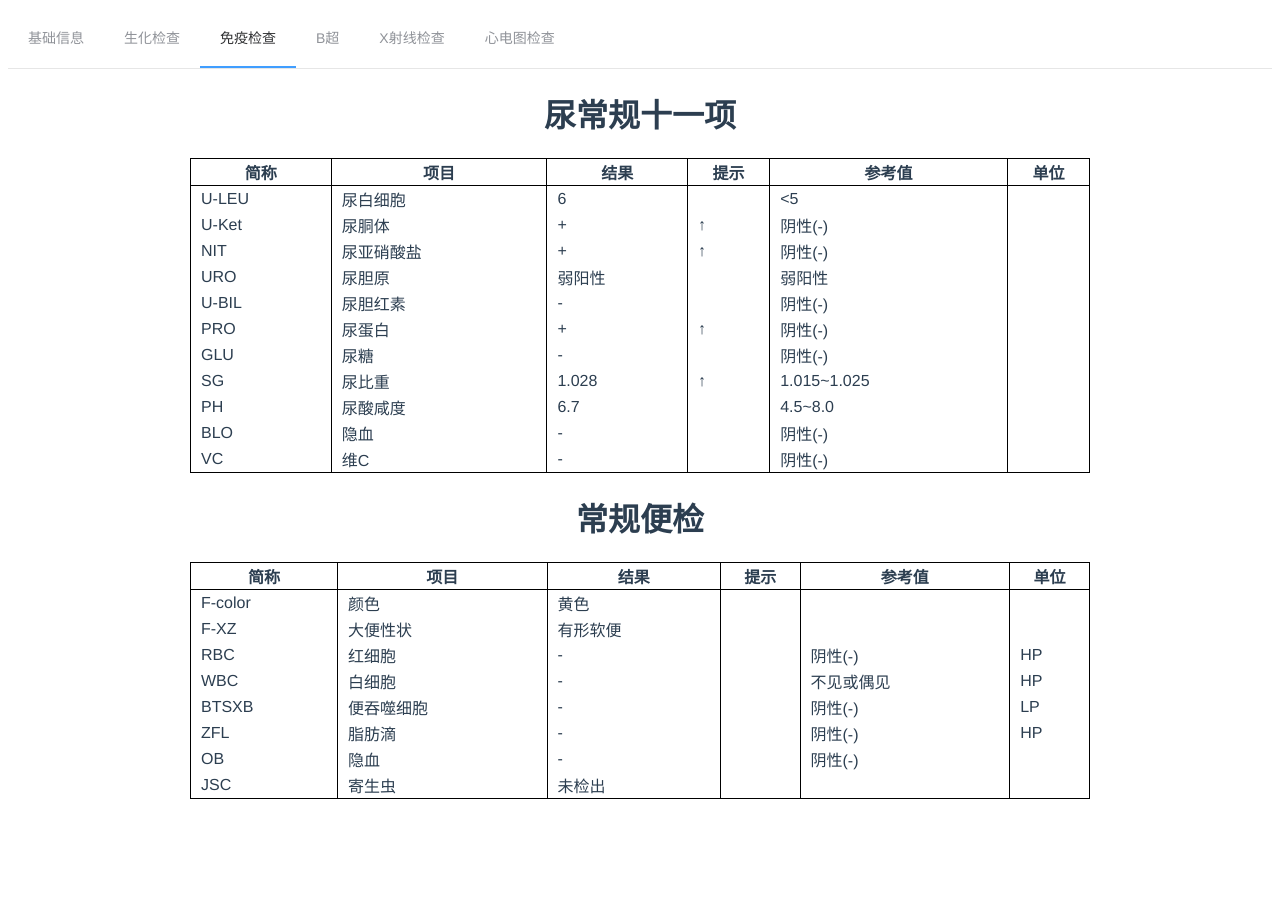
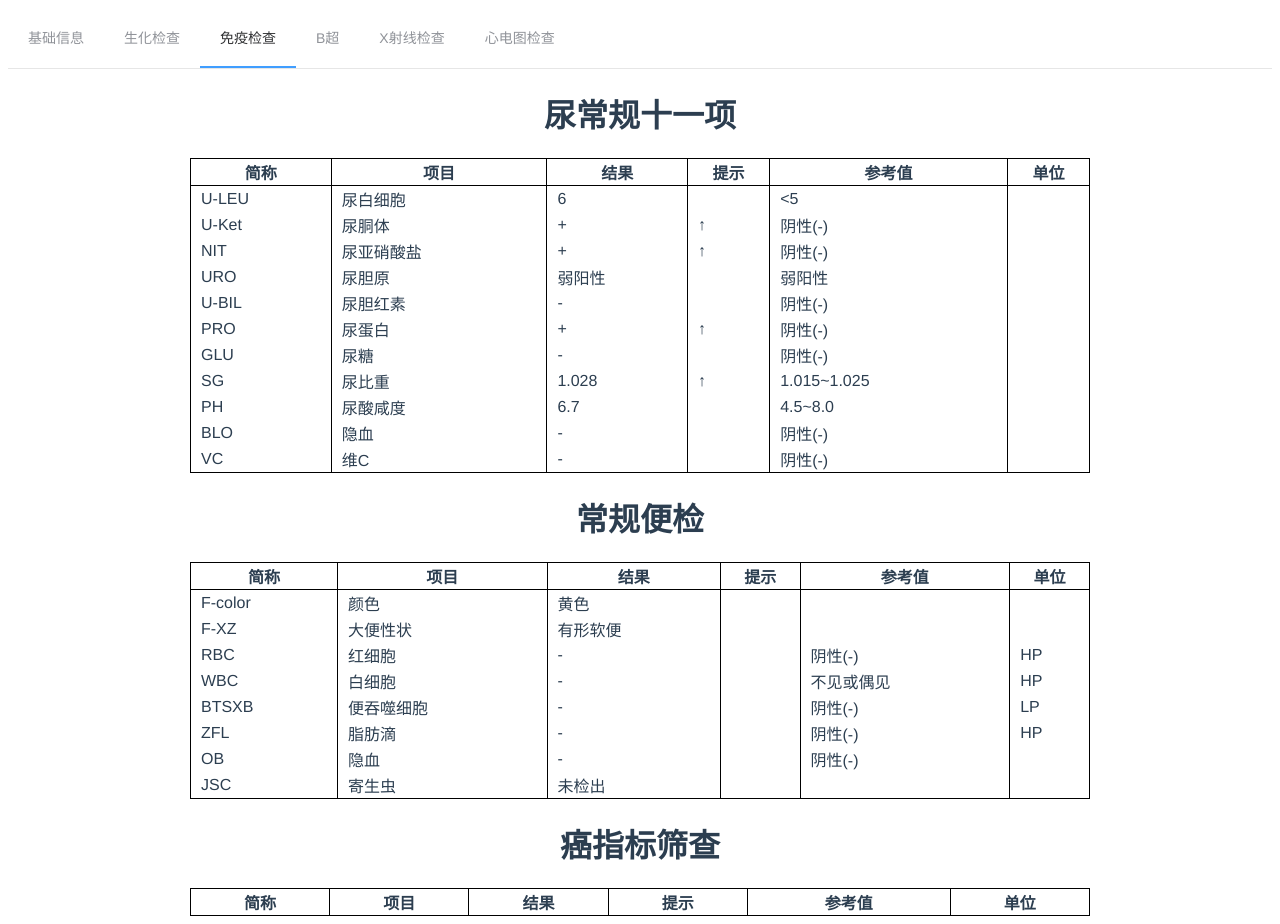
Before and after one commit to gaoshengyun/phyexamresult, a Vue app: page /#/immunoassay in a window 1280 px wide. Before the commit the page ends 807 px from the top, so only its background shows below. Built offline with nearby package versions, Linux system fonts and the light colour scheme.

Commit message:
癌症筛检

```diff
--- a/src/components/immunoassay.vue
+++ b/src/components/immunoassay.vue
@@ -39,15 +39,36 @@
         <td>{{item.units}}</td>
       </tr>
     </table>
+
+    <h1>癌指标筛查</h1>
+    <table>
+      <tr>
+        <th>简称</th>
+        <th>项目</th>
+        <th>结果</th>
+        <th>提示</th>
+        <th>参考值</th>
+        <th>单位</th>
+      </tr>
+      <tr v-for="(item, index) in result3" :key="item.id">
+        <td>{{item.abbreviation}}</td>
+        <td>{{item.name}}</td>
+        <td>{{item.result}}</td>
+        <td><strong>{{item.hint}}</strong></td>
+        <td>{{item.reference}}</td>
+        <td>{{item.units}}</td>
+      </tr>
+    </table>
   </div>
 </template>
 <script>
-import {result1,result2} from '../mockdata/immunoassay.js'
+import {result1,result2,result3} from '../mockdata/immunoassay.js'
 export default {
   data() {
     return {
       result1,
-      result2
+      result2,
+      result3
     }
   },
 }
```
